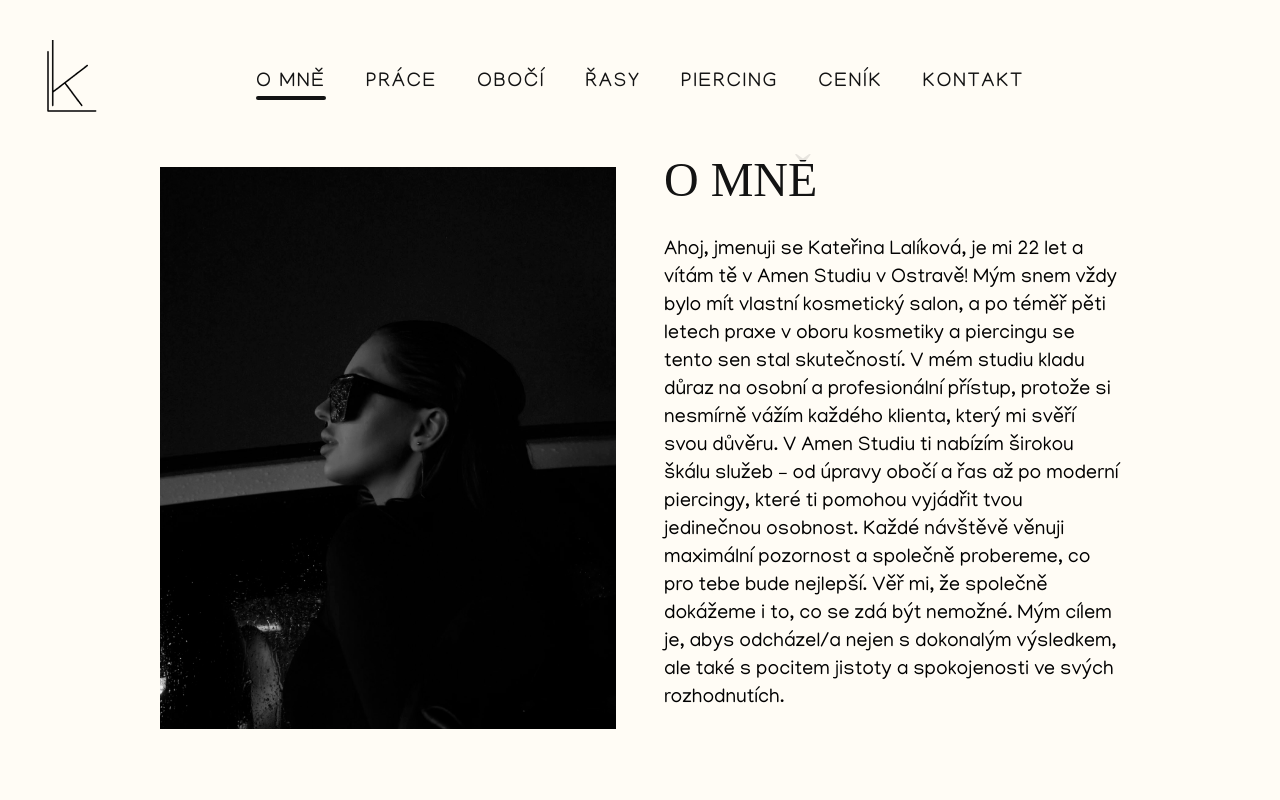
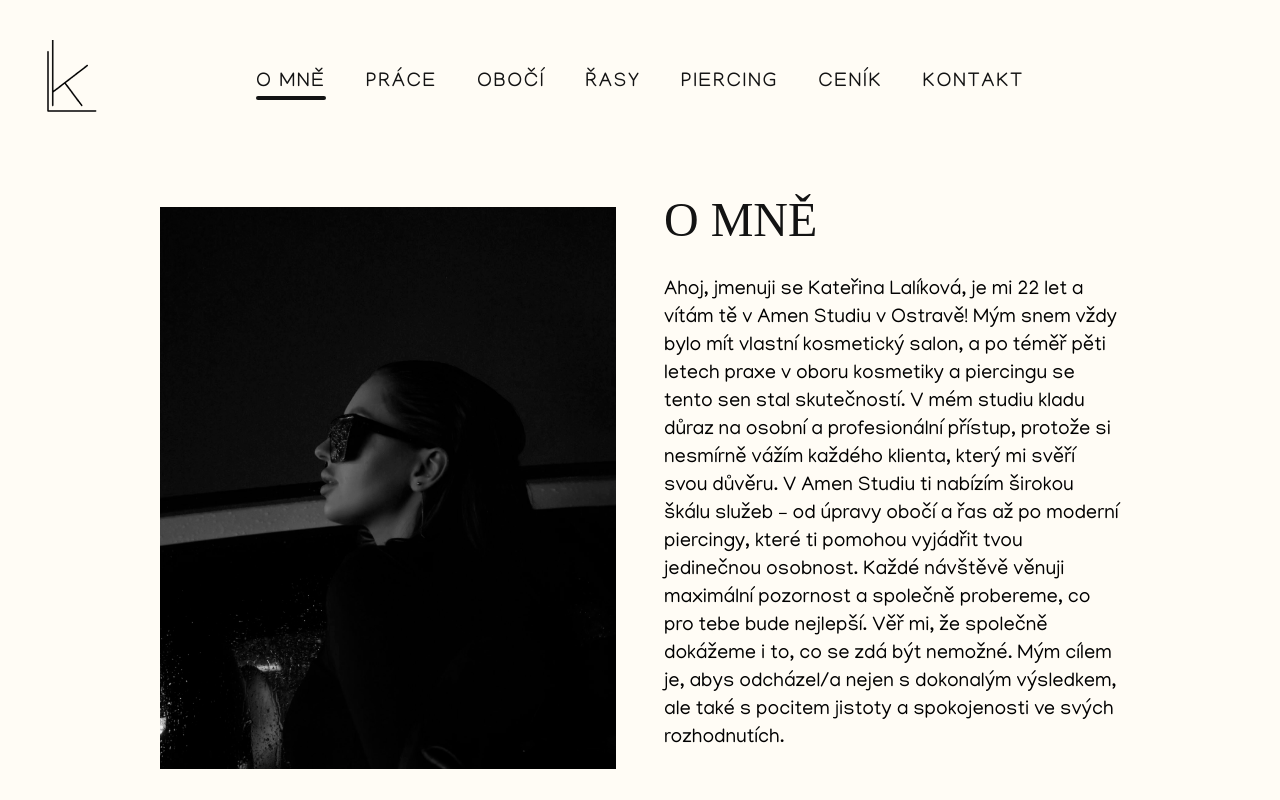
Before and after one commit to miriamorlikova/amen-ostrava, a React (Vite) app: page /about in a window 1280 px wide. Built offline with nearby package versions, Linux system fonts and the light colour scheme; a web font is replaced by a local one.

Commit message:
tenth commit

```diff
--- a/src/App.tsx
+++ b/src/App.tsx
@@ -2,6 +2,8 @@ import { Routes, Route, useLocation } from "react-router-dom";
 
 import { ReactLenis } from "@studio-freight/react-lenis";
 import { AnimatePresence } from "framer-motion";
+
+import useScrollReset from "./utils/useScrollReset";
 
 import AboutSection from "./layout/AboutSection";
 import BrowSection from "./layout/BrowSection";
@@ -15,6 +17,7 @@ import WorkSection from "./layout/WorkSection";
 function App() {
   const location = useLocation();
 
+  useScrollReset(location.pathname);
   return (
     <ReactLenis
       root
--- a/src/layout/AboutSection.tsx
+++ b/src/layout/AboutSection.tsx
@@ -25,13 +25,13 @@ const AboutSection = () => {
         />
       )}
       <div
-        className={`m-auto flex h-full w-[75%] items-center justify-center gap-12 ${
-          isAboveMediumScreen ? "flex-row pt-8" : "flex-col gap-8 pt-28"
+        className={`m-auto flex h-full w-[75%] items-center justify-center gap-12 pt-28 ${
+          isAboveMediumScreen ? "flex-row" : "flex-col gap-8"
         }`}
       >
         <MotionDiv
           isAnimatedFrom="left"
-          className={`flex basis-1/2 items-center justify-center pt-16 ${isAboveMediumScreen ? "" : "pt-40"} `}
+          className={`flex basis-1/2 items-center justify-center pt-16 ${isAboveMediumScreen ? "" : ""} `}
         >
           <img
             src={portrait}
--- /dev/null
+++ b/src/utils/useScrollReset.ts
@@ -0,0 +1,14 @@
+import { useLenis } from "@studio-freight/react-lenis";
+import { useEffect } from "react";
+
+const useScrollReset = (path: string) => {
+  const lenis = useLenis();
+
+  useEffect(() => {
+    if (lenis) {
+      lenis.scrollTo(0, { duration: 0 });
+    }
+  }, [path, lenis]);
+};
+
+export default useScrollReset;
```
